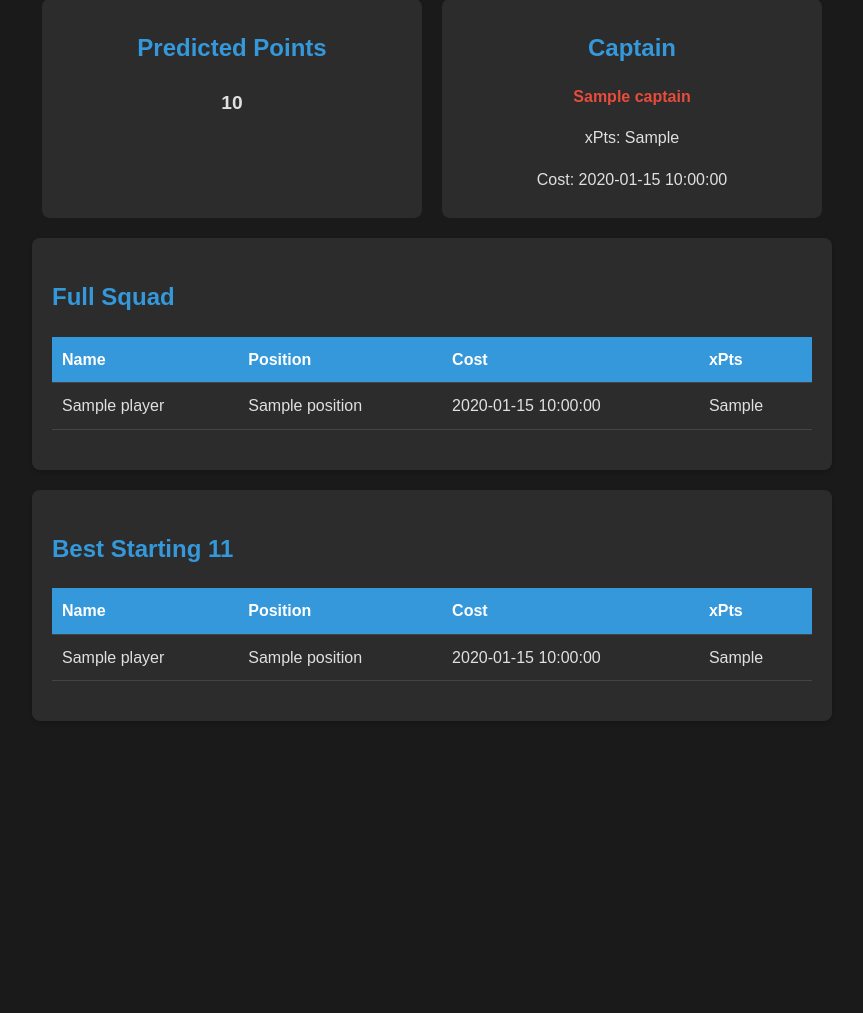
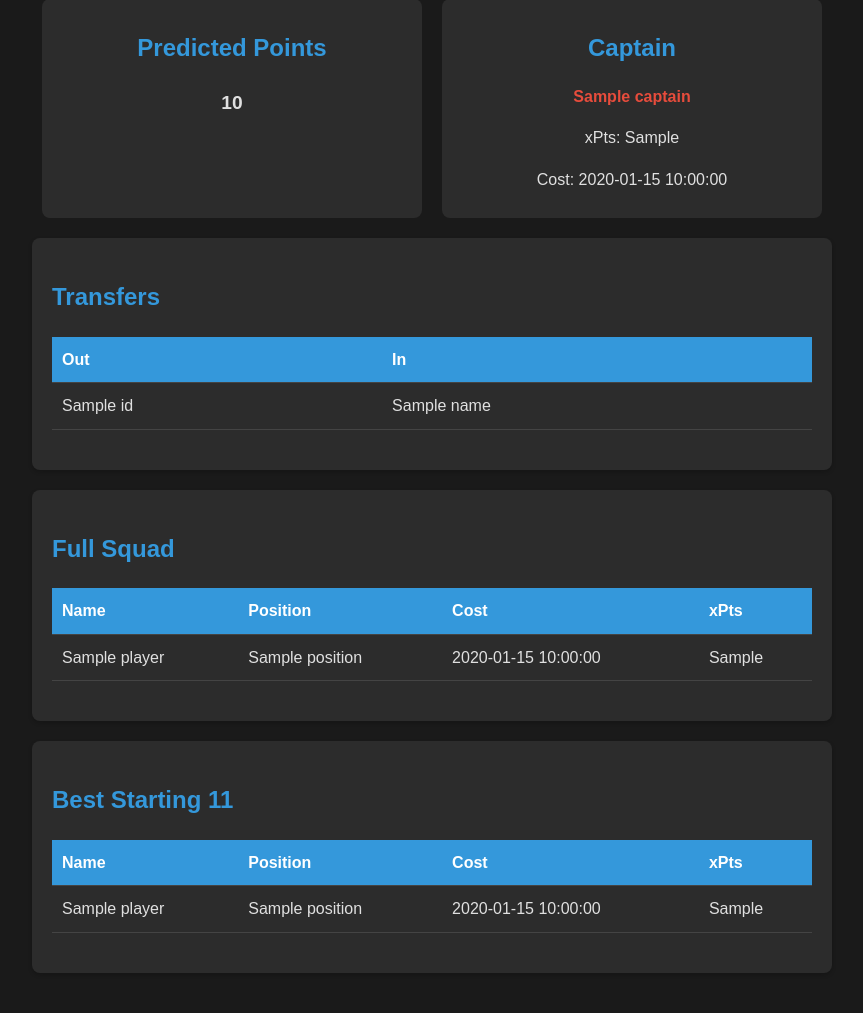
Before and after one commit to infinitetrooper/SiegFPL, a Flask app: template templates/index.html in a window 1280 px wide. Shown: the part 545-1558 px from the top of the page, without its empty margins (208-1071 px from the left). Before the commit the page ends 1266 px from the top, so only its background shows below. Run offline with Flask 3, Linux system fonts and the light colour scheme; the template is opened without the code that fills it: most values are stand-ins (such as "Sample title", 1, 10 or a date in 2020); parts of the project's set-up code (start-up, migrations or seed data) failed here and were passed over.

Commit message:
Transfers now showing up

```diff
--- a/app.py
+++ b/app.py
@@ -35,14 +35,15 @@ def index():
         wildcard = request.form.get('wildcard') == 'on'
 
         try:
-            squad, best_11, captain, predicted_points = get_best_squad(
+            squad, best_11, captain, predicted_points, transfers = get_best_squad(
                 int(team_id), int(game_week), int(free_transfers), wildcard)
             predicted_points = round(predicted_points)
             result = {
                 'squad': squad,
                 'best_11': best_11,
                 'captain': captain,
-                'predicted_points': predicted_points
+                'predicted_points': predicted_points,
+                'transfers': transfers
             }
         except Exception as e:
             error = str(e)
--- a/src/main.py
+++ b/src/main.py
@@ -104,11 +104,11 @@ def get_best_squad(team_id, game_week, free_transfers, wildcard=False):
         else:
             current_team = None
 
-        squad, best_11, captain = pick_best_squad(player_data=eligible_players, prev_squad=current_team, free_transfers=free_transfers, transfer_threshold=4)
+        squad, best_11, captain, transfers = pick_best_squad(player_data=eligible_players, prev_squad=current_team, free_transfers=free_transfers, transfer_threshold=4)
 
         predicted_points = best_11["xPts"].sum() + captain["xPts"]
 
-        return squad, best_11, captain, predicted_points
+        return squad, best_11, captain, predicted_points, transfers
 
     except Exception as e:
         raise Exception(f"An error occurred: {str(e)}")
--- a/templates/index.html
+++ b/templates/index.html
@@ -175,7 +175,25 @@
             <p>Cost: {{ result.captain["now_cost"] }}</p>
         </div>
     </div>
-
+    <div class="container">
+        <h2>Transfers</h2>
+        <table>
+            <thead>
+                <tr>
+                    <th>Out</th>
+                    <th>In</th>
+                </tr>
+            </thead>
+            <tbody>
+            {% for transfer in result.transfers %}
+                <tr>
+                    <td>{{ transfer[0]['name'] }}</td>
+                    <td>{{ transfer[1]['name'] }}</td>
+                </tr>
+            {% endfor %}
+            </tbody>
+        </table>
+    </div>
     <div class="container">
         <h2>Full Squad</h2>
         <table>
```
Also changed, not shown: src/build_squad.py (+7 -4 lines).
